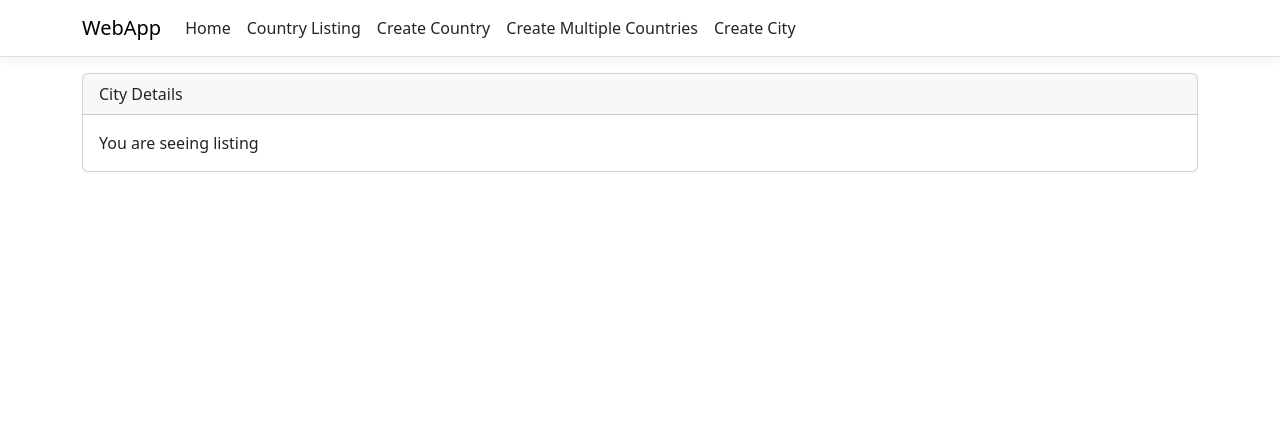
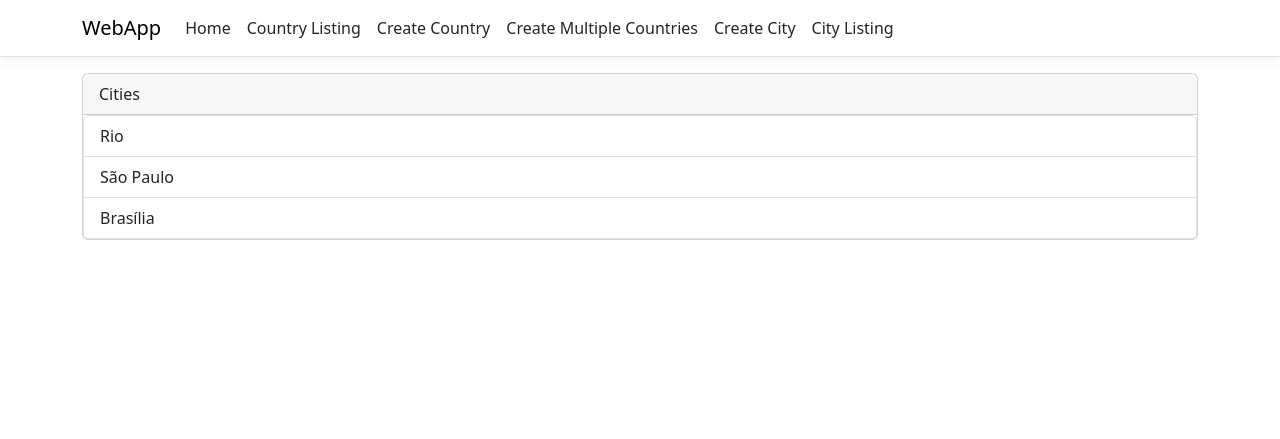
Before and after one commit to Malunny/Infnet-ADS-TP2-RazorPages, an ASP.NET Core app: page /city/listing in a window 1280 px wide. Shown: the top 439 px of the page. Run offline with ASP.NET Core 8, Linux system fonts and the light colour scheme; style sheets or scripts are compiled from the project's sources.

Commit message:
Nono Exercício

```diff
--- /dev/null
+++ b/WebApp/Pages/CityListing.cshtml
@@ -0,0 +1,20 @@
+@page "/city/listing"
+@model WebApp.Pages.CityListing
+
+@{
+    ViewData["CityListing"] = "City Listing";
+}
+
+<div class="card">
+    <div class="card-header">
+        Cities
+    </div>
+    <ul class="list-group">
+        @foreach (var city in Model.Cities)
+        {
+            <li class="list-group-item">
+                @city
+            </li>
+        }
+    </ul>
+</div>
--- /dev/null
+++ b/WebApp/Pages/CityListing.cshtml.cs
@@ -0,0 +1,12 @@
+using Microsoft.AspNetCore.Mvc.RazorPages;
+
+namespace WebApp.Pages;
+
+public class CityListing : PageModel
+{
+    public List<string> Cities { get; set; } = ["Rio", "São Paulo", "Brasília"];
+    public void OnGet()
+    {
+
+    }
+}
--- a/WebApp/Pages/Shared/_Layout.cshtml
+++ b/WebApp/Pages/Shared/_Layout.cshtml
@@ -35,6 +35,9 @@
                     <li class="nav-item">
                         <a class="nav-link text-dark" asp-area="" asp-page="/CreateCity">Create City</a>
                     </li>
+                    <li class="nav-item">
+                        <a class="nav-link text-dark" asp-area="" asp-page="/CityListing">City Listing</a>
+                    </li>
                 </ul>
             </div>
         </div>
```
